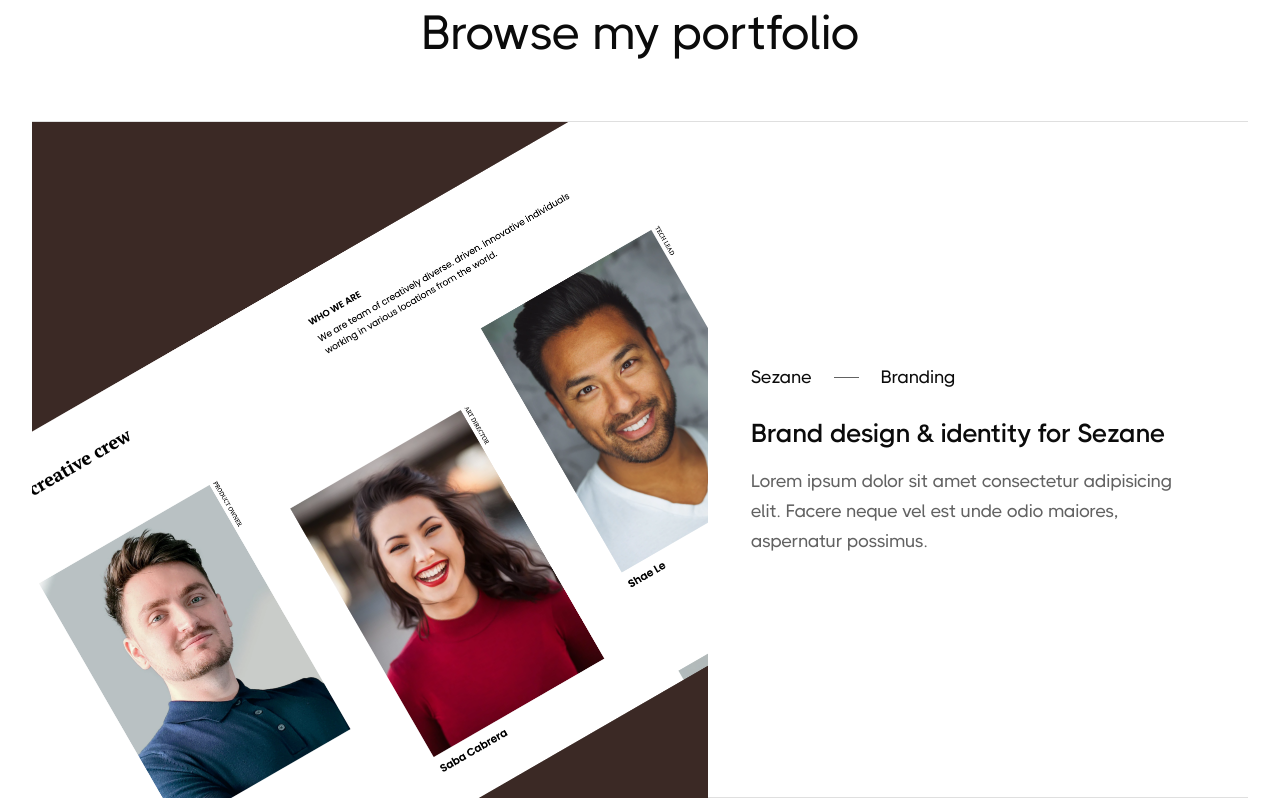
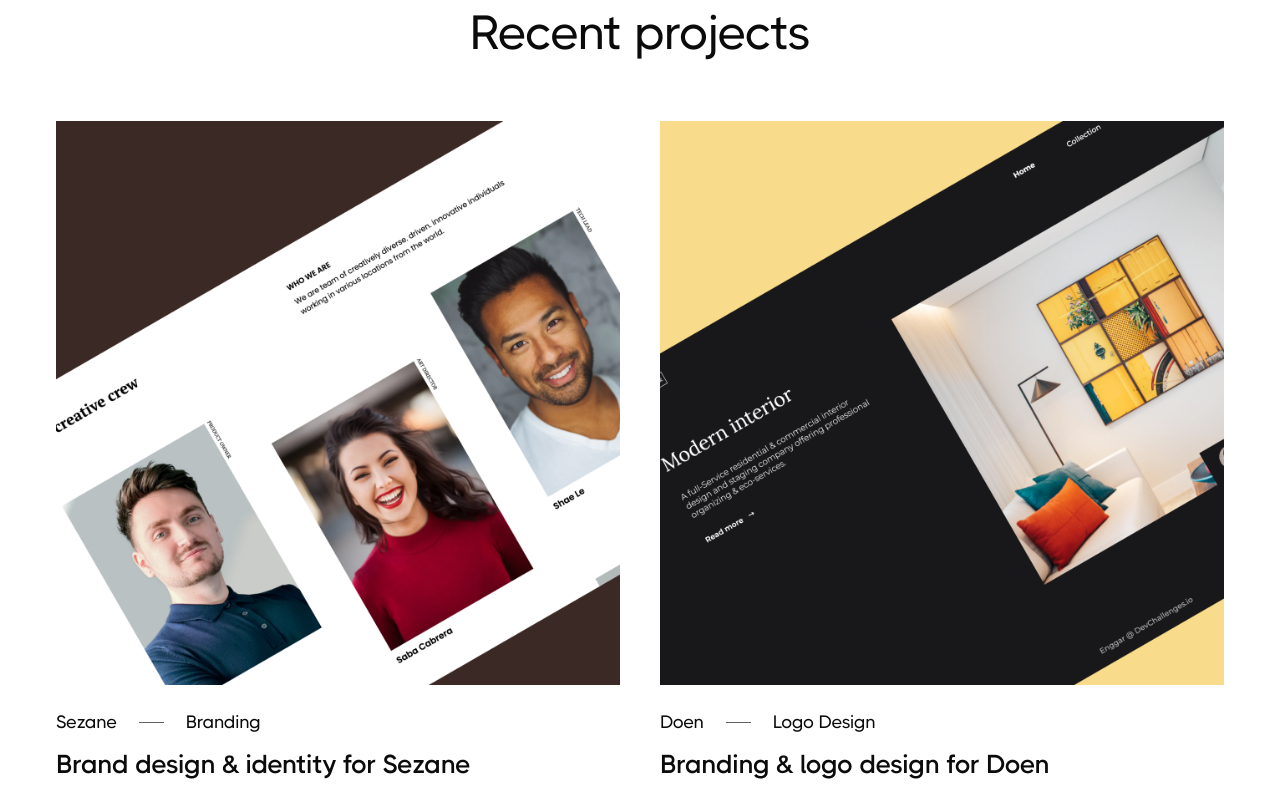
Before and after one commit to nggar/my-portfolio, a React (Create React App) app: page / in a window 1280 px wide. Shown: the part 1600-2400 px from the top of the page. Built offline with nearby package versions, Linux system fonts and the light colour scheme.

Commit message:
change projects section layout

```diff
--- a/src/components/home/AboutSection.js
+++ b/src/components/home/AboutSection.js
@@ -16,7 +16,7 @@ const AboutSection = () => {
                         </div>
                         <div className="about-profile__link">
                             <a href="" className="link-arrow">
-                                <div className="link-arrow__text">Browse portfolio</div>
+                                <div className="link-arrow__text">More about me</div>
                                 <div className="link-arrow__icon">
                                     <svg xmlns="http://www.w3.org/2000/svg" className="h-6 w-6" fill="none" viewBox="0 0 24 24" stroke='currentColor' strokeWidth={2}>
                                         <path strokeLinecap="round" strokeLinejoin="round" d="M14 5l7 7m0 0l-7 7m7-7H3" />
--- a/src/components/home/Projects.js
+++ b/src/components/home/Projects.js
@@ -5,38 +5,41 @@ import project3 from '../../assets/images/frame-3.png';
 const Projects = () => {
     return (
         <div className="main-container">
-            <div className="container container__project-section">
-                <div className="projects-section section-padding">
-                    <h1 className="projects-heading heading-2">Browse my portfolio</h1>
+            <div className="container">
+                <div className="projects-section section-padding section-margin border-bottom">
+                    <h1 className="projects-heading heading-2">Recent projects</h1>
                     <div className="projects-wrapper">
+                        <a className='project--1' href="#">
                             <div className="project">
                                 <div className="project__img">
                                     <img src={project1} alt="project-1" />
                                 </div>
-                            <div className="project__description border-bottom">
+                                <div className="project__description">
                                     <div className="project-info">
                                         <h4 className="project-name">Sezane</h4>
                                         <div className="project-info__line"></div>
                                         <h4 className="project-topic">Branding</h4>
                                     </div>
                                     <h3 className="sub-heading project-title">Brand design & identity for Sezane</h3>
-                                <p>Lorem ipsum dolor sit amet consectetur adipisicing elit. Facere neque vel est unde odio maiores, aspernatur possimus.</p>
                                 </div>
                             </div>
+                        </a>
+                        <a className='project--2' href="#">
                             <div className="project">
                                 <div className="project__img">
                                     <img src={project2} alt="project-1" />
                                 </div>
-                            <div className="project__description border-bottom">
+                                <div className="project__description">
                                     <div className="project-info">
                                         <h4 className="project-name">Doen</h4>
                                         <div className="project-info__line"></div>
                                         <h4 className="project-topic">Logo Design</h4>
                                     </div>
                                     <h3 className="sub-heading project-title">Branding & logo design for Doen</h3>
-                                <p>Lorem ipsum dolor sit amet consectetur adipisicing elit. Facere neque vel est unde odio maiores, aspernatur possimus.</p>
                                 </div>
                             </div>
+                        </a>
+                        <a className='project--3' href="#">
                             <div className="project">
                                 <div className="project__img">
                                     <img src={project3} alt="project-1" />
@@ -48,9 +51,24 @@ const Projects = () => {
                                         <h4 className="project-topic">Web Design</h4>
                                     </div>
                                     <h3 className="sub-heading project-title">Brand design & identity for La Ligne</h3>
-                                <p>Lorem ipsum dolor sit amet consectetur adipisicing elit. Facere neque vel est unde odio maiores, aspernatur possimus.</p>
                                 </div>
                             </div>
+                        </a>
+                        <a className='project--4' href="#">
+                            <div className="project">
+                                <div className="project__img">
+                                    <img src={project3} alt="project-1" />
+                                </div>
+                                <div className="project__description">
+                                    <div className="project-info">
+                                        <h4 className="project-name">La Ligne</h4>
+                                        <div className="project-info__line"></div>
+                                        <h4 className="project-topic">Web Design</h4>
+                                    </div>
+                                    <h3 className="sub-heading project-title">Brand design & identity for La Ligne</h3>
+                                </div>
+                            </div>
+                        </a>
                     </div>
                 </div>
             </div>
--- a/src/styles/base/_base.scss
+++ b/src/styles/base/_base.scss
@@ -43,10 +43,4 @@ li {
 .container {
     max-width: 1216px;
     margin: 0 auto;
-
-    &__project-section {
-        @include respond(1800) {
-            max-width: 100vw;
-        }
-    }
 }
--- a/src/styles/home/_projects.scss
+++ b/src/styles/home/_projects.scss
@@ -4,47 +4,68 @@
 }
 
 .projects-wrapper {
-    border-top: 1px solid $color-line;
-    border-bottom: 1px solid $color-line;
+    display: grid;
+    grid-template-columns: 1fr 1fr;
+    row-gap: 7.2rem;
+    column-gap: 4rem;
+
+    a {
+
+        &:hover,
+        &:focus {
+
+            .project-title {
+                color: $color-regular;
+            }
+
+            .project-info {
+                color: $color-regular;
+            }
+
+            img {
+                transform: scale(1.05);
+            }
+        }
+    }
 }
 
 .project {
-    display: grid;
-    grid-template-columns: 1fr .8fr;
-    gap: 0;
-    align-items: center;
-    margin-bottom: 10rem;
-
 
     &__img {
         width: 100%;
-        height: 100%;
+        height: 56.4rem;
+        overflow: hidden;
 
         img {
             display: block;
-            max-width: 100%;
+            width: 100%;
             height: 100%;
             object-fit: cover;
+            transition: all .25s ease-in-out;
         }
     }
 
 
     &__description {
-        padding: 0 8% 0 8%;
-        min-height: 100%;
-
         display: flex;
         flex-direction: column;
         justify-content: center;
+
+        .project-title {
+            transition: all .25s ease-in-out;
+        }
 
         .project-info {
             color: $color-heading;
             display: flex;
             align-items: center;
-            margin-bottom: 2.4rem;
+            margin-bottom: 1rem;
+            margin-top: 2.2rem;
 
-            .project-name {
+            .project-name,
+            .project-topic {
                 font-weight: 500;
+                transition: all .25s ease-in-out;
             }
 
             &__line {
@@ -53,14 +74,6 @@
                 margin: 0 2.2rem;
                 background-color: $color-regular;
             }
-
-            .project-topic {
-                font-weight: 500;
-            }
-        }
-
-        .project-title {
-            margin-bottom: 1.6rem;
         }
     }
 }
--- a/src/styles/utils/_components.scss
+++ b/src/styles/utils/_components.scss
@@ -1,14 +1,18 @@
 .link-arrow {
+    position: relative;
+    width: max-content;
+    height: min-content;
     display: flex;
-    position: relative;
-    width: 21.4rem;
-    height: min-content;
     align-items: center;
+
+    .link-arrow__text {
+        margin-right: 3.5rem;
+    }
 
     svg {
         transform: rotate(-45deg) translateX(0px) translateY(0px);
         color: $color-heading;
-        height: 2.4rem;
+        height: 100%;
         position: absolute;
         transition: all .25s ease-out;
         bottom: 0;
```
Lines whose indentation alone changed are shown as unchanged.
